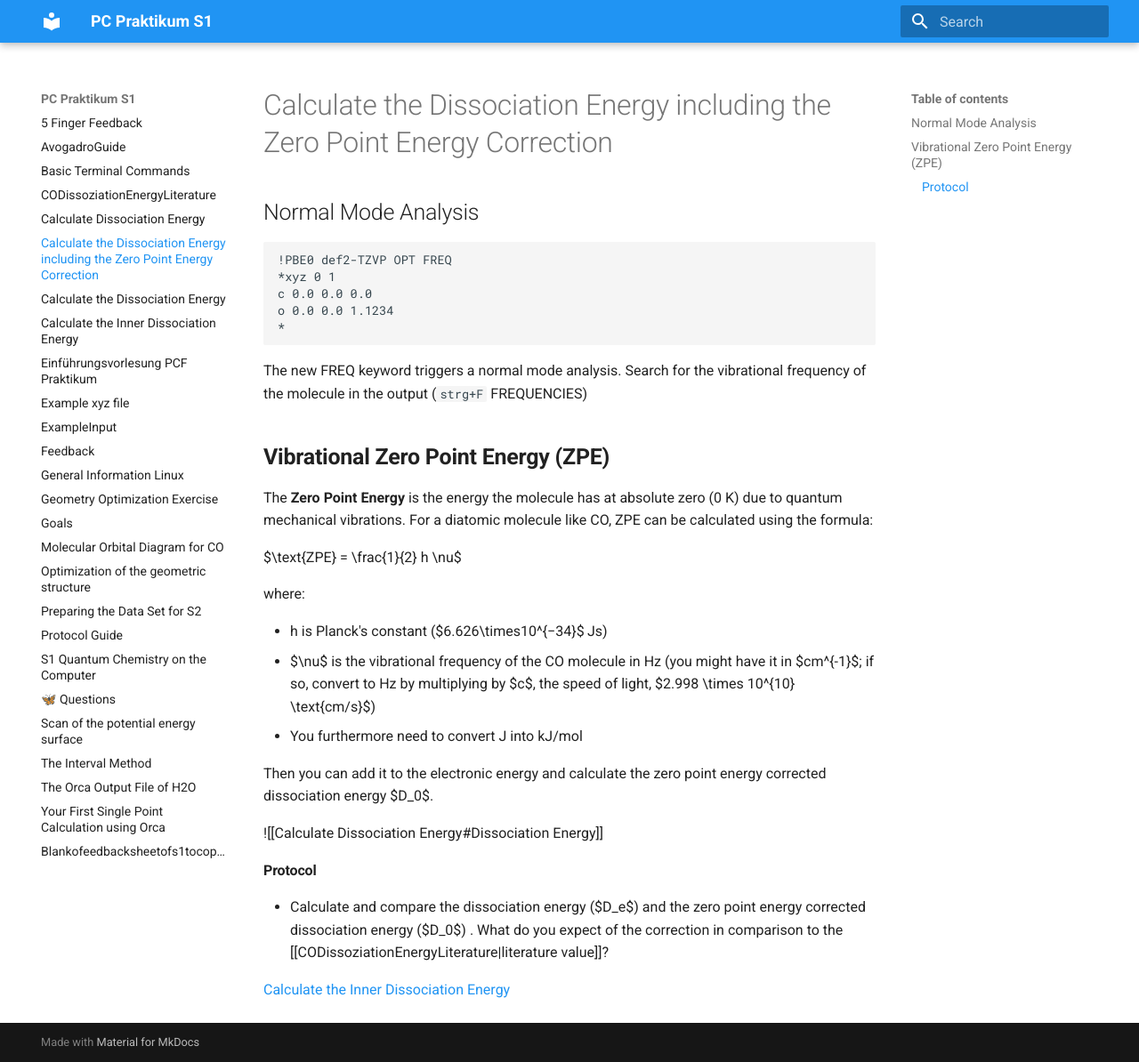
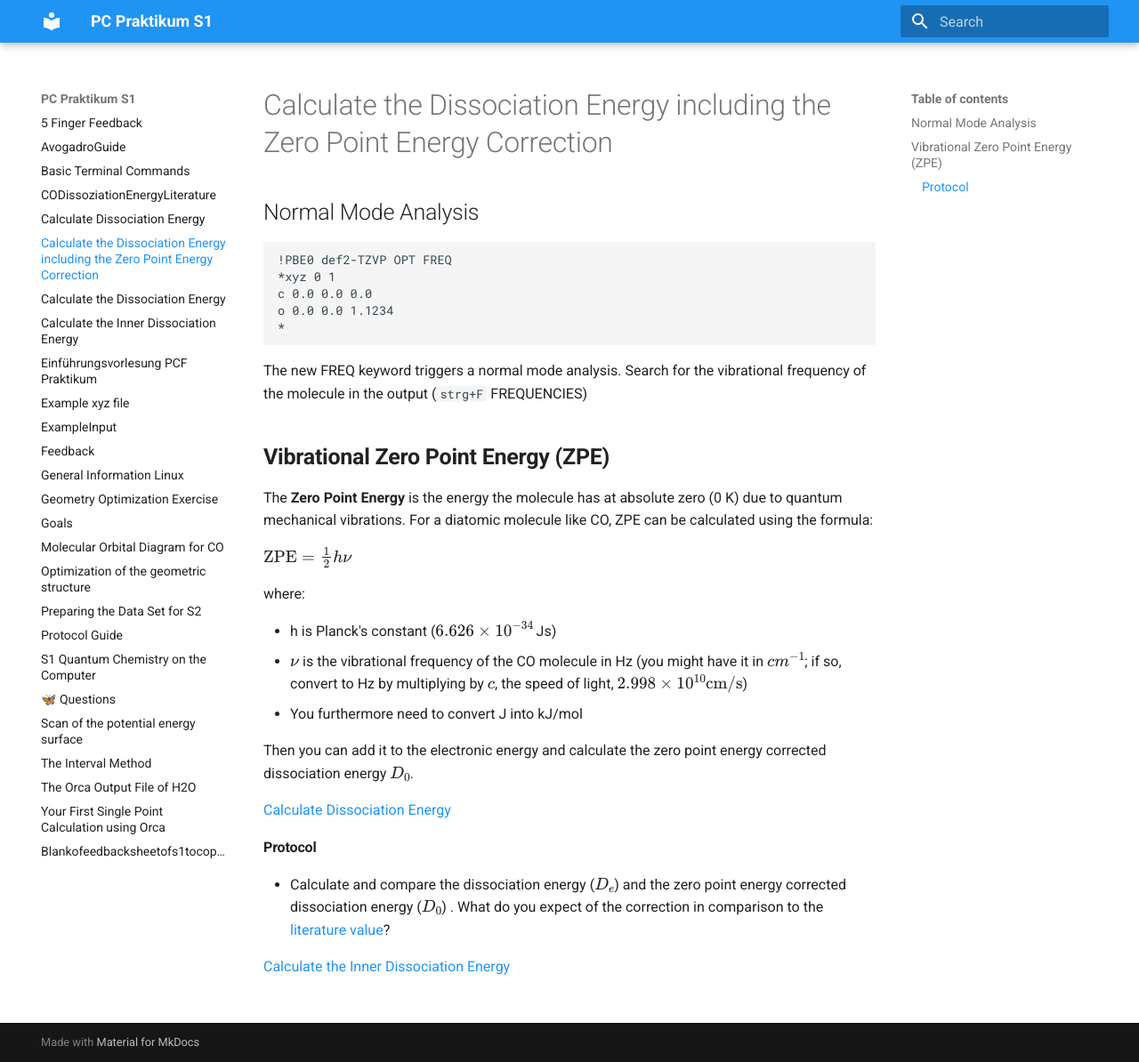
Before and after one commit to tilenlindic-maker/PC-Praktikum-S1, an MkDocs documentation site: the page built from S1_files/Calculate the Dissociation Energy including the Zero Point Energy Correction.md, in a window 1280 px wide and 1194 px high. Shown: the whole window at 89% size. Built offline with MkDocs 1.6.1 and Material for MkDocs 9.7.7, drawn with Linux system fonts in a browser that asks for light colours; some of the changed lines change nothing that is shown.

Commit message:
Add hooks and markdown extensions to mkdocs.yml

```diff
--- a/mkdocs.yml
+++ b/mkdocs.yml
@@ -17,3 +17,13 @@
 
 plugins:
   - search
+
+hooks:
+  - obsidian_links.py
+
+markdown_extensions:
+  - pymdownx.arithmatex:
+      generic: true
+
+extra_javascript:
+  - https://unpkg.com/mathjax@3/es5/tex-mml-chtml.js
```
